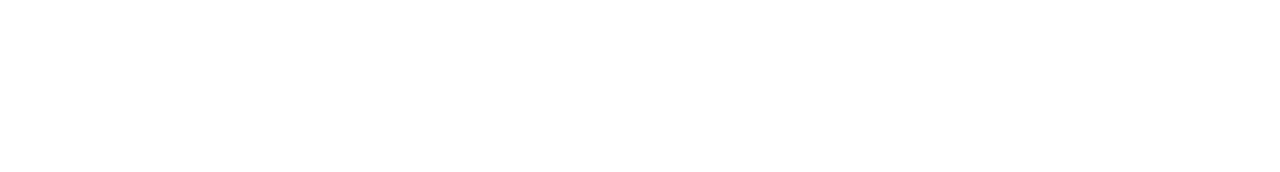
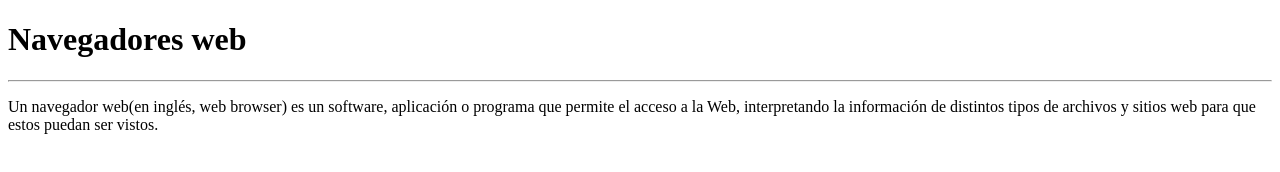
Before and after one commit to ivanromero0/pract3.3, a plain HTML site: page index.html in a window 1280 px wide. Drawn offline with Linux system fonts and the light colour scheme.

Commit message:
Primera parte

```diff
--- a/index.html
+++ b/index.html
@@ -3,9 +3,11 @@
 <head>
     <meta charset="UTF-8">
     <meta name="viewport" content="width=device-width, initial-scale=1.0">
-    <title>Document</title>
+    <title>Práctica 3.3</title>
 </head>
 <body>
-
+    <h1>Navegadores web</h1>
+    <hr>
+    <p>Un navegador web(en inglés, web browser) es un software, aplicación o programa que permite el acceso a la Web, interpretando la información de distintos tipos de archivos y sitios web para que estos puedan ser vistos.</p>
 </body>
 </html>
```
